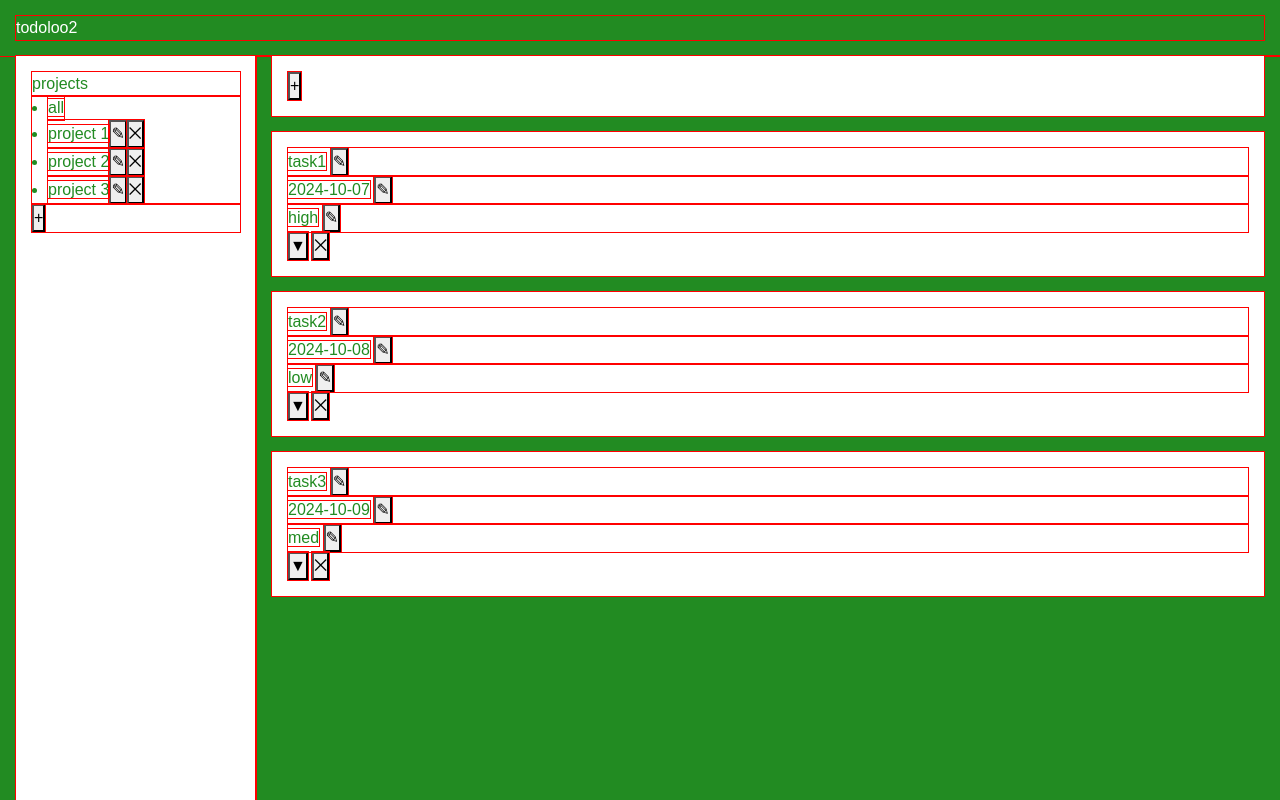
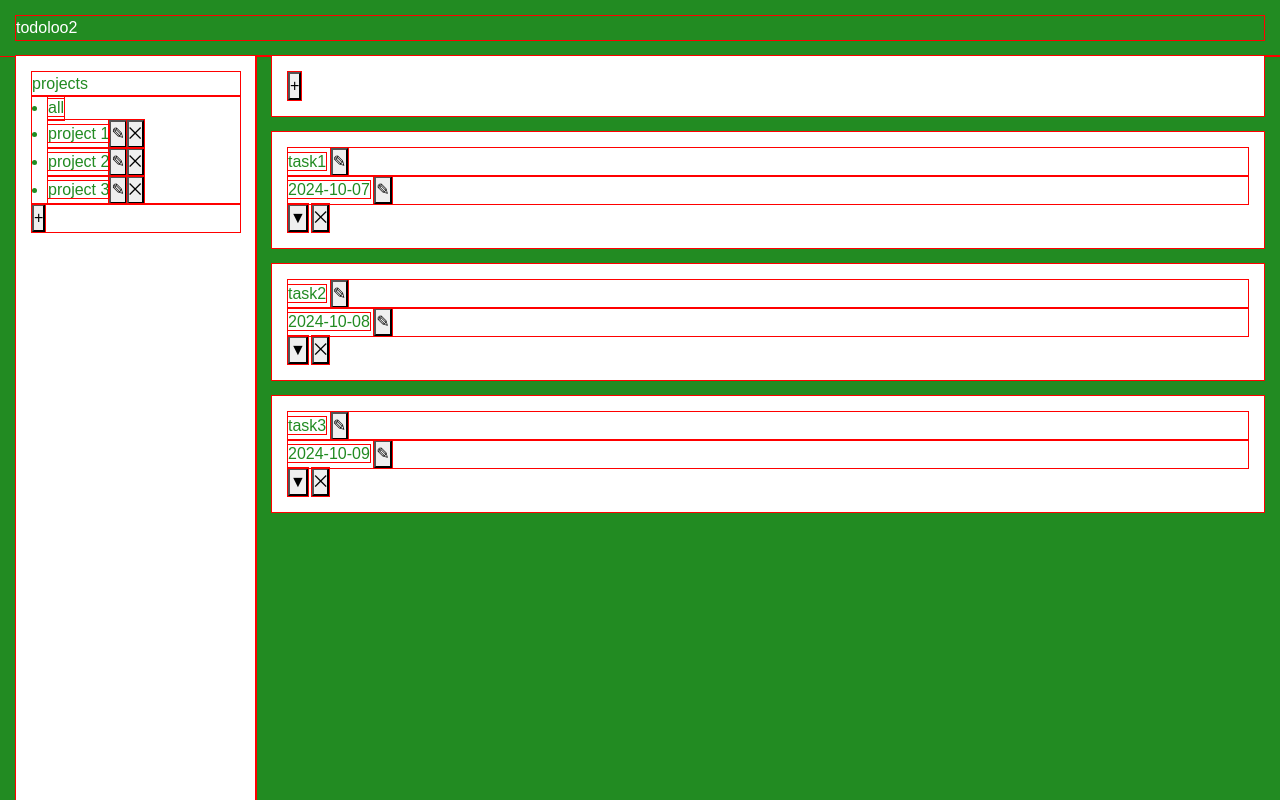
Before and after one commit to dawrentz/TOP-todo-list_B, a website built with webpack: page src/template.html in a window 1280 px wide. Built offline with nearby package versions, Linux system fonts and the light colour scheme.

Commit message:
Fix bug: hideDetailsBtn no work after editLines
This fix changes the mechanics behind switching from the
abridged/detailed views in the todo cards. Now, the display is changed
to none/intial for the specific elms in js, not css. This is because js
manually sets displays when the editLines are used, which overwrites
the abridged class display setting in css.

Also, wrapped all todoCard-data-lines in container (per card) to avoid
the bottom-buttons jumping up next to the priority-edit-line (edit-line
is inline).

```diff
--- a/src/renderModule.js
+++ b/src/renderModule.js
@@ -257,6 +257,12 @@ function createToDoCard(task) {
     addELsToTodoCard(todoCard)
     //populate template
     populateTodoCardInfo(task, todoCard);
+    //init hidden elements
+    const elmsToHide = getElmToHideInAbridgedTodoCard(todoCard);
+    changeDisplayToElmList(elmsToHide, "none");
+
+
+
 
     //add edit btns
     addEditBtnsToTodoCardLines(todoCard, task.idNum);
@@ -416,6 +422,9 @@ function addELsToTodoCard(card) {
 
 // edit to hide individual elms???
 export function todoCardShowHideDetailsBtnFunc(btn, card) {
+    const elmsToHide = getElmToHideInAbridgedTodoCard(card);
+
+
     if (btn.classList.contains("down-arrow")) {
         //edit btn to up arrow
         btn.textContent = "▲";
@@ -423,6 +432,8 @@ export function todoCardShowHideDetailsBtnFunc(btn, card) {
         addClassToElm(btn, "up-arrow");
         //edit card: remove abridged view
         card.classList.remove("todo-card-abridged");
+        changeDisplayToElmList(elmsToHide, "initial");
+
     }
     else if (btn.classList.contains("up-arrow")) {
         //edit btn to down arrow
@@ -431,7 +442,37 @@ export function todoCardShowHideDetailsBtnFunc(btn, card) {
         addClassToElm(btn, "down-arrow");
         //edit card to abridged view
         addClassToElm(card, "todo-card-abridged");
+        changeDisplayToElmList(elmsToHide, "none");
     }
+}
+
+function changeDisplayToElmList(elmList, displaySetting) {
+    elmList.forEach((elm) => {
+        elm.style = `display: ${displaySetting}`;
+    });
+}
+
+function getElmToHideInAbridgedTodoCard(card) {
+    //list out elms to grab (for hiding)
+    const elmClassNamesToHide = [
+        "todo-data-line-project",
+        "todo-data-line-description",
+        "todo-data-line-priority"
+    ];
+
+    //gather elms to hide
+    const elmsToHide = [];
+
+    //find the elms in card
+    elmClassNamesToHide.forEach((className) => {
+        const classNameSelector = "." + className;
+        const dataElm = card.querySelector(classNameSelector);
+        const elmToHide = dataElm.parentElement;
+        //place in array
+        elmsToHide.push(elmToHide);
+    });
+
+    return elmsToHide;
 }
 
 export function todoCardDelBtnChangeOnSelect(btn, card) {
--- a/src/style.css
+++ b/src/style.css
@@ -66,18 +66,6 @@ body {
         max-height: max-content;
     }
 
-    /* todo-card non-detailed display */
-    /* i wrapped these, may need to adjust or hide in js */
-    .todo-card-abridged {
-        .todo-data-line-project {
-            display: none;
-        }
-
-        .todo-data-line-description {
-            display: none;
-        }
-    }
-
     /* def-todo-card non-detailed display */
     .def-todo-card-abridged {
         #default-card-form-wrapper {
--- a/src/template.html
+++ b/src/template.html
@@ -77,6 +77,7 @@
     <!-- todo card innerHTML template -->
     <template id="todo-card-template">
 
+        <div class="todo-data-lines-wrapper">
             <!-- title line -->
             <div class="todo-data-line-wrapper">
                 <div class="todo-data-line todo-data-line-title">
@@ -117,6 +118,7 @@
                     </div>
                 </div>
             </div>
+        </div>
 
         <button class="show-hide-details-btn down-arrow">▼</button>
         <button class="del-task-btn del-btn">⨉</button>
```
Also changed, not shown: README.md. Lines whose indentation alone changed are shown as unchanged.
